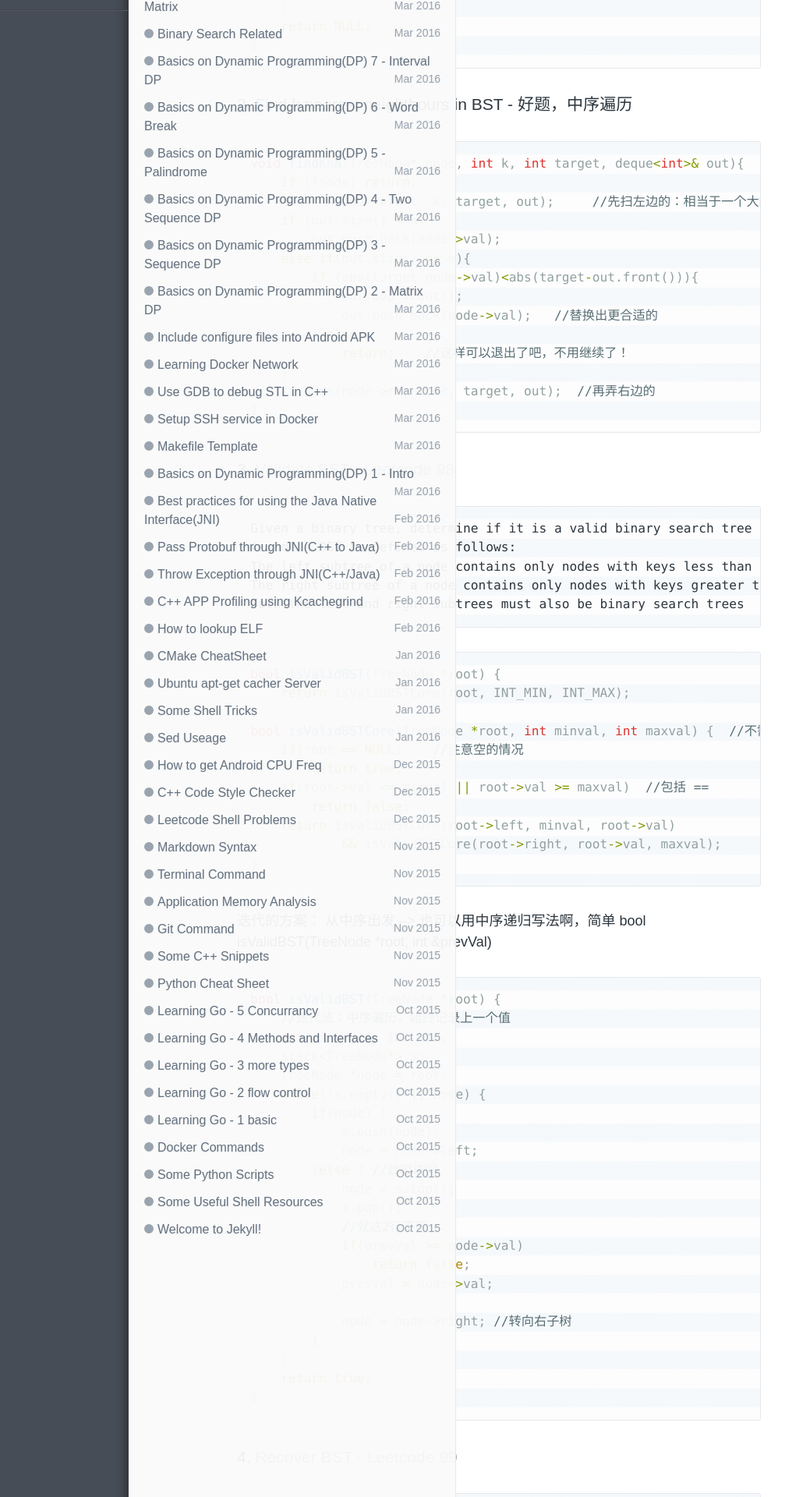
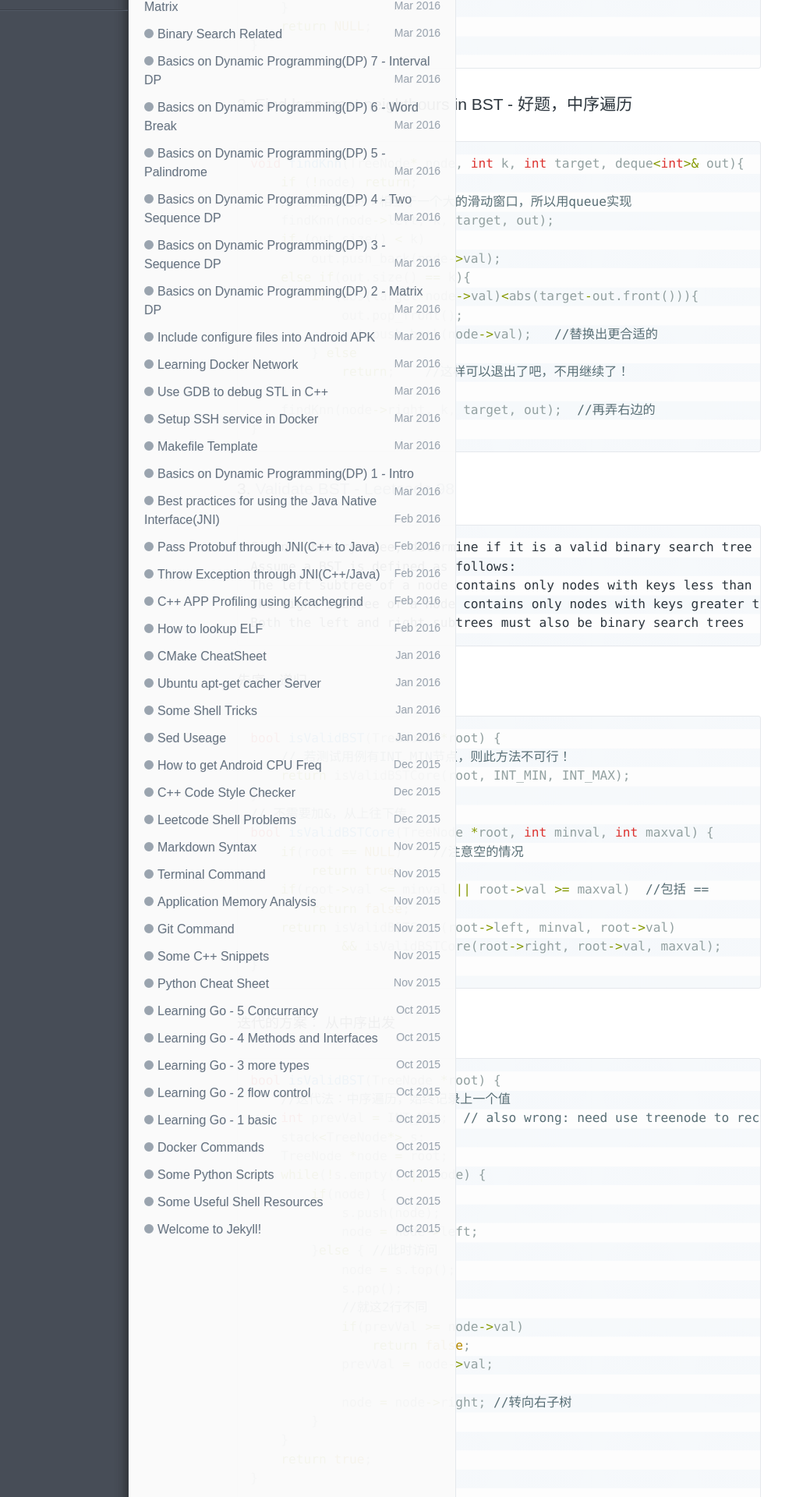
Before and after one commit to wykvictor/wykvictor.github.io, a Jekyll site: the page built from _posts/algorithm/2016-03-24-Binary-Tree-2.md, in a window 1280 px wide. Shown: the part 518-2438 px from the top of the page at 78% size, without its empty margins (0-1039 px from the left). Built offline with Jekyll 4.4.1, drawn with Linux system fonts in a browser that asks for light colours; some of the changed text lies outside the part shown.

Commit message:
update bt2

````diff
--- a/_posts/algorithm/2016-03-24-Binary-Tree-2.md
+++ b/_posts/algorithm/2016-03-24-Binary-Tree-2.md
@@ -29,7 +29,8 @@
 {% highlight C++ %}
 void findKnn(TreeNode* node, int k, int target, deque<int>& out){
     if (!node) return;
-    findKnn(node->left, k, target, out);     //先扫左边的：相当于一个大的滑动窗口，所以用queue实现
+    // 先扫左边的：相当于一个大的滑动窗口，所以用queue实现
+    findKnn(node->left, k, target, out);
     if (out.size() < k)
         out.push_back(node->val);
     else if(out.size() == k){
@@ -52,11 +53,14 @@
 Both the left and right subtrees must also be binary search trees
 ```
 
+先序，递归
 {% highlight C++ %}
 bool isValidBST(TreeNode *root) {
+    // 若测试用例有INT_MIN节点，则此方法不可行！
     return isValidBSTCore(root, INT_MIN, INT_MAX);
 }
-bool isValidBSTCore(TreeNode *root, int minval, int maxval) {  //不需要加&，从上往下传
+// 不需要加&，从上往下传
+bool isValidBSTCore(TreeNode *root, int minval, int maxval) {
     if(root == NULL)    //注意空的情况
         return true;
     if(root->val <= minval || root->val >= maxval)  //包括 ==
@@ -65,11 +69,11 @@
             && isValidBSTCore(root->right, root->val, maxval);
 }
 {% endhighlight %}
-迭代的方案： 从中序出发 --> 也可以用中序递归写法啊，简单 bool isValidBST(TreeNode *root, int &prevVal)
+迭代的方案： 从中序出发
 {% highlight C++ %}
 bool isValidBST(TreeNode *root) {
     //迭代法：中序遍历，始终记录上一个值
-    int prevVal = INT_MIN;
+    int prevVal = INT_MIN;  // also wrong: need use treenode to record
     stack<TreeNode*> s;
     TreeNode *node = root;
     while(!s.empty() || node) {
@@ -90,17 +94,34 @@
     return true;
 }
 {% endhighlight %}
+也可以用中序递归写法，简单
+{% highlight Java %}
+private Integer prevVal = null;  // INT_MIN is the coner case!
+public boolean isValidBST(TreeNode root) {
+    if(root == null)    return true;
+    return isValidBSTCore(root);
+}
+private boolean isValidBSTCore(TreeNode root) {
+    if(root == null)    return true;
+    if(!isValidBSTCore(root.left))  return false;
+    if(prevVal != null && prevVal >= root.val)  return false;
+    prevVal = root.val;
+    return isValidBSTCore(root.right);
+}
+{% endhighlight %}
 
 ### 4. [Recover BST - Leetcode 99](https://leetcode.com/problems/recover-binary-search-tree/)
 ```
 Two elements of a binary search tree (BST) are swapped by mistake.
 Recover the tree without changing its structure.
 Note:
-A solution using O(n) space is pretty straight forward. Could you devise a constant space solution?
+A solution using O(n) space is pretty straight forward.
+Could you devise a constant space solution?
 ```
 {% highlight C++ %}
 void recoverTree(TreeNode *root) {
-    // O(n)空间，中序遍历，用一个vector保存所有的节点值==》转化问题为 在数组中找逆序的一对数字
+    // O(n)空间，中序遍历，用一个vector保存所有的节点值
+    // ==》转化问题为 在数组中找逆序的一对数字
     vector<TreeNode*> index;
     inTraverse(root, index);
     int left=0, right=index.size()-1;
@@ -186,14 +208,15 @@
     }
     TreeNode *root = new TreeNode(pToMid->val);    //初始化
     root->left = sortedListToBSTCore(head, mid);   //前一半是 mid 的长度
-    root->right = sortedListToBSTCore(pToMid->next, size - mid - 1); //从pToMid->next开始，注意计算好 -1
+    // 从pToMid->next开始，注意计算好-1
+    root->right = sortedListToBSTCore(pToMid->next, size - mid - 1);
     return root;
 }
 {% endhighlight %}
-自底向上建树法，难，不考虑掌握
+自底向上建树法，very hard
 {% highlight C++ %}
 TreeNode *sortedListToBST(ListNode *head) {
-    //由于链表不能随机读取，因而用上题的解决方案不是很便捷，这里考虑从底向上建树 timeO(n) spaceO(logn)
+    //链表不能随机读取，用上题的解决方案不便捷，考虑从底向上建树timeO(n),spaceO(logn)
     int len = 0;
     ListNode *p = head;
     while(p) {
@@ -202,11 +225,13 @@
     }
     return sortedListToBST_aux(head, 0, len - 1);
 }
-TreeNode *sortedListToBST_aux(ListNode *&root, int begin, int end) {    //注意，&！！！
+//注意! &
+TreeNode *sortedListToBST_aux(ListNode *&root, int begin, int end) {
     if(begin > end)
         return NULL;
     int mid = (begin + end) / 2;
-    TreeNode *leftNode = sortedListToBST_aux(root, begin, mid - 1); //注意，这几句的顺序，root被带回新的节点值了!
+    // 注意，这几句的顺序，root被带回新的节点值了!
+    TreeNode *leftNode = sortedListToBST_aux(root, begin, mid - 1);
     TreeNode *parent = new TreeNode(root->val);
     parent->left = leftNode;
     root = root->next;
@@ -218,7 +243,8 @@
 ### 7. Saving a Binary Search Tree to a File
 ```
 和前序，中序建树类似。但该方法简洁些
-Describe an algorithm to save a Binary Search Tree (BST) to a file in terms of run-time and disk space complexity. You must be able to restore to the exact original BST using the saved format.
+Describe an algorithm to save a Binary Search Tree (BST) to a file in terms of run-time and disk space complexity.
+You must be able to restore to the exact original BST using the saved format.
 Assume we have the following BST:
    _30_
    /    \
@@ -226,11 +252,20 @@
  /     /  \
 10    35  50
 Pre-order traversal:
-Pre-order traversal is the perfect algorithm for making a copy of a BST. The output of a pre-order traversal of the BST above is 30 20 10 40 35 50. Please note the following important observation:
+Pre-order traversal is the perfect algorithm for making a copy of a BST.
+The output of a pre-order traversal of the BST above is 30 20 10 40 35 50.
+
+Please note the following important observation:
 A node’s parent is always output before itself.
-Therefore, when we read the BST back from the file, we are always able to create the parent node before creating its child nodes. The code for writing a BST to a file is exactly the same as pre-order traversal.
+Therefore, when we read the BST back from the file, we are always able to create the parent node before creating its child nodes.
+The code for writing a BST to a file is exactly the same as pre-order traversal.
 30 20 10 40 35 50.
-We pass the valid range of the values from the parent node to its child nodes. When we are about to insert a node, we will check if the insert value is in the valid range. If it is, this is the right space to insert. If it is not, we will try the next empty space. Reconstructing the whole BST from a file will take only O(n) time.
+
+We pass the valid range of the values from the parent node to its child nodes.
+When we are about to insert a node, we will check if the insert value is in the valid range.
+If it is, this is the right space to insert.
+If it is not, we will try the next empty space.
+Reconstructing the whole BST from a file will take only O(n) time.
 ```
 
 {% highlight C++ %}
@@ -240,7 +275,8 @@
     int val = insertVal;
     p = new BinaryTree(val);
     if (fin >> insertVal) {
-      readBSTHelper(min, val, insertVal, p->left, fin);    //一直读到10，然后发现40不合适，就一直返回，直到执行到
+      // 一直读到10，然后发现40不合适，就一直返回，直到执行到
+      readBSTHelper(min, val, insertVal, p->left, fin);
       readBSTHelper(val, max, insertVal, p->right, fin);
     }
   }
@@ -280,10 +316,10 @@
 For example,
 Given n = 3, there are a total of 5 unique BST's.
    1        3    3     2     1
-    \       /     /      / \      \
+    \      /    /     / \     \
      3    2    1     1   3     2
-    /     /       \                 \
-   2    1        2                3
+    /    /      \               \
+   2    1        2               3
 ```
 
 {% highlight C++ %}
@@ -306,10 +342,10 @@
 For example,
 Given n = 3, your program should return all 5 unique BST's shown below.
    1        3    3     2     1
-    \       /     /      / \      \
+    \      /    /     / \     \
      3    2    1     1   3     2
-    /     /       \                 \
-   2    1        2                3
+    /    /      \               \
+   2    1        2               3
 ```
 
 {% highlight C++ %}
@@ -326,7 +362,8 @@
     for(int i=left; i<=right; i++) {
         vector<TreeNode *> leftTree = generateTreesCore(left, i-1);
         vector<TreeNode *> rightTree = generateTreesCore(i+1, right);
-        for(int j=0; j<leftTree.size(); j++) { //左右子树，排列组合起来构成结果
+        // 左右子树，排列组合起来构成结果
+        for(int j=0; j<leftTree.size(); j++) {
             for(int k=0; k<rightTree.size(); k++){
                 TreeNode *head = new TreeNode(i);   //头
                 head->left = leftTree[j];
````
Also changed, not shown: other parts of _posts/algorithm/2016-03-24-Binary-Tree-2.md (+5 -4 lines).
